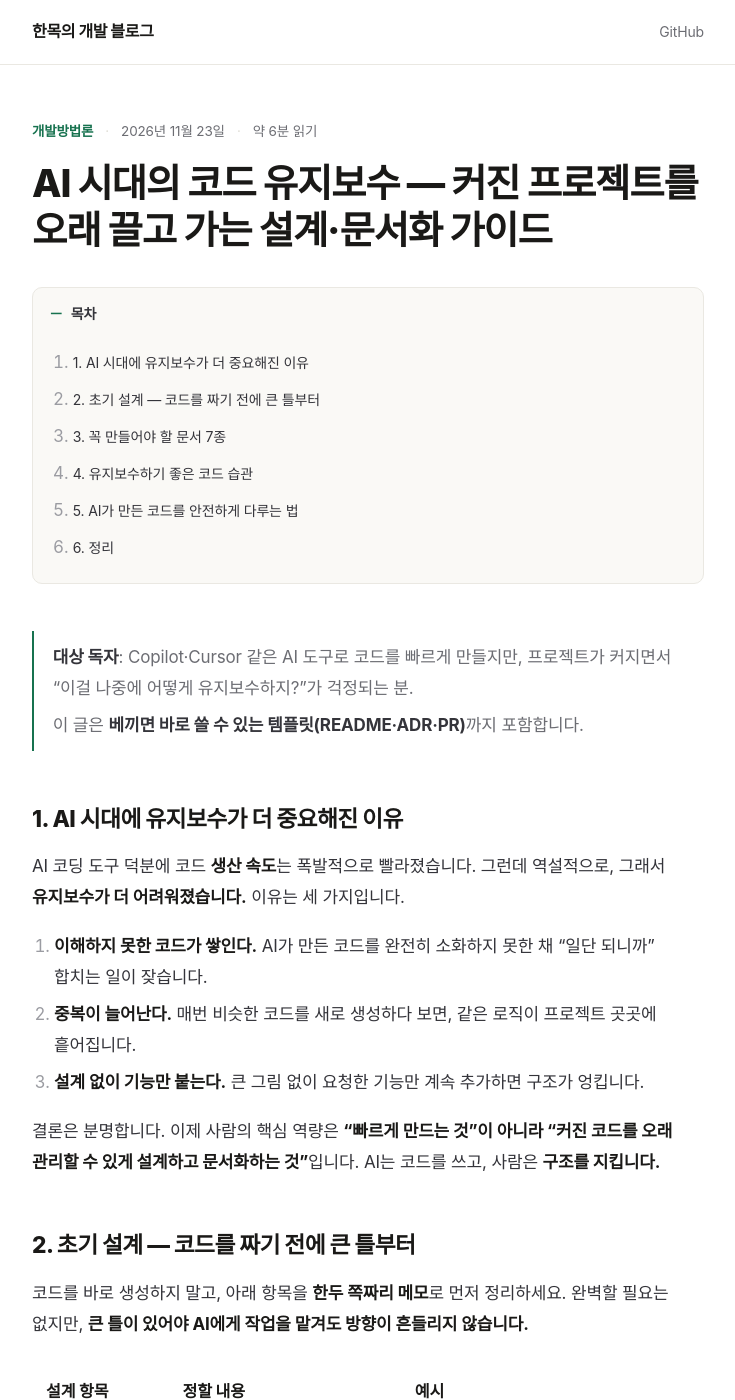
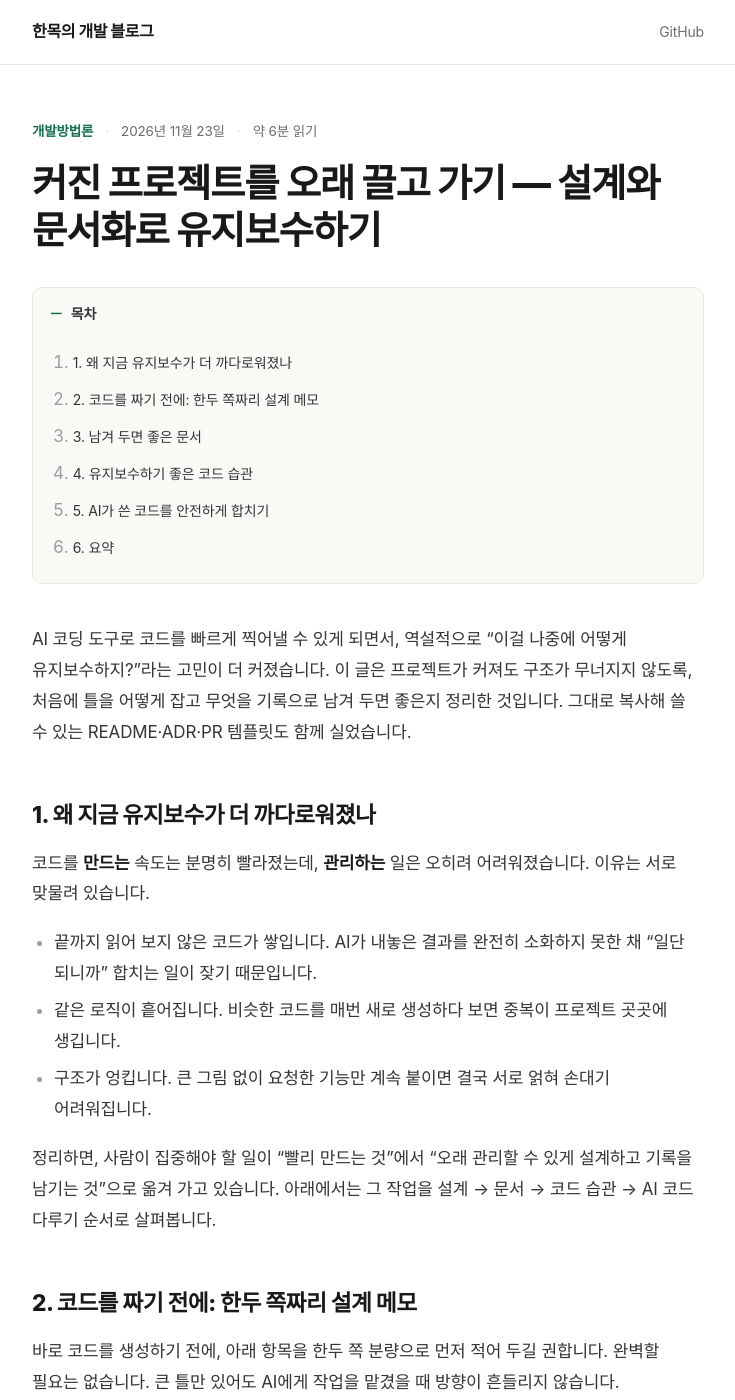
Before and after one commit to shm3041/shm3041.github.io, a Jekyll site: the page built from _posts/2026-11-23-ai-code-maintenance.md, in a window 1280 px wide and 1400 px high. Shown: the whole window, without its empty margins (272-1007 px from the left). Built offline with Jekyll 4.4.1, drawn with Linux system fonts in a browser that asks for light colours; some web fonts are replaced; some of the changed text lies outside the part shown.

Commit message:
docs: AI 유지보수 글 문체·구성 다듬기

````diff
--- a/_posts/2026-11-23-ai-code-maintenance.md
+++ b/_posts/2026-11-23-ai-code-maintenance.md
@@ -1,43 +1,39 @@
 ---
 layout: post
 order: 2
-title: AI 시대의 코드 유지보수 — 커진 프로젝트를 오래 끌고 가는 설계·문서화 가이드
+title: 커진 프로젝트를 오래 끌고 가기 — 설계와 문서화로 유지보수하기
 date: 2026-11-23 10:00:00 +0900
 categories: 개발방법론
-description: AI가 코드를 빠르게 찍어낼수록 사람은 구조와 문서로 중심을 잡아야 합니다. 초기 설계 체크리스트, 꼭 만들어야 할 문서 7종(README·ADR·PR 템플릿 포함), 유지보수 습관, 그리고 AI가 만든 코드를 안전하게 다루는 방법을 실전 예시와 함께 정리합니다.
+description: AI로 코드를 빠르게 만들 수 있게 되면서 오히려 유지보수가 어려워진 이유를 짚고, 초기 설계를 정리하는 방법, 꼭 남겨야 할 문서(README·ADR·PR 템플릿 포함), 그리고 AI가 쓴 코드를 안전하게 합치는 습관을 정리합니다.
 ---
 
-> **대상 독자**: Copilot·Cursor 같은 AI 도구로 코드를 빠르게 만들지만, 프로젝트가 커지면서 "이걸 나중에 어떻게 유지보수하지?"가 걱정되는 분.
->
-> 이 글은 **베끼면 바로 쓸 수 있는 템플릿(README·ADR·PR)**까지 포함합니다.
+AI 코딩 도구로 코드를 빠르게 찍어낼 수 있게 되면서, 역설적으로 "이걸 나중에 어떻게 유지보수하지?"라는 고민이 더 커졌습니다. 이 글은 프로젝트가 커져도 구조가 무너지지 않도록, 처음에 틀을 어떻게 잡고 무엇을 기록으로 남겨 두면 좋은지 정리한 것입니다. 그대로 복사해 쓸 수 있는 README·ADR·PR 템플릿도 함께 실었습니다.
 
-## 1. AI 시대에 유지보수가 더 중요해진 이유
+## 1. 왜 지금 유지보수가 더 까다로워졌나
 
-AI 코딩 도구 덕분에 코드 **생산 속도**는 폭발적으로 빨라졌습니다. 그런데 역설적으로, 그래서 **유지보수가 더 어려워졌습니다.** 이유는 세 가지입니다.
+코드를 **만드는** 속도는 분명히 빨라졌는데, **관리하는** 일은 오히려 어려워졌습니다. 이유는 서로 맞물려 있습니다.
 
-1. **이해하지 못한 코드가 쌓인다.** AI가 만든 코드를 완전히 소화하지 못한 채 "일단 되니까" 합치는 일이 잦습니다.
-2. **중복이 늘어난다.** 매번 비슷한 코드를 새로 생성하다 보면, 같은 로직이 프로젝트 곳곳에 흩어집니다.
-3. **설계 없이 기능만 붙는다.** 큰 그림 없이 요청한 기능만 계속 추가하면 구조가 엉킵니다.
+- 끝까지 읽어 보지 않은 코드가 쌓입니다. AI가 내놓은 결과를 완전히 소화하지 못한 채 "일단 되니까" 합치는 일이 잦기 때문입니다.
+- 같은 로직이 흩어집니다. 비슷한 코드를 매번 새로 생성하다 보면 중복이 프로젝트 곳곳에 생깁니다.
+- 구조가 엉킵니다. 큰 그림 없이 요청한 기능만 계속 붙이면 결국 서로 얽혀 손대기 어려워집니다.
 
-결론은 분명합니다. 이제 사람의 핵심 역량은 **"빠르게 만드는 것"이 아니라 "커진 코드를 오래 관리할 수 있게 설계하고 문서화하는 것"**입니다. AI는 코드를 쓰고, 사람은 **구조를 지킵니다.**
+정리하면, 사람이 집중해야 할 일이 "빨리 만드는 것"에서 "오래 관리할 수 있게 설계하고 기록을 남기는 것"으로 옮겨 가고 있습니다. 아래에서는 그 작업을 설계 → 문서 → 코드 습관 → AI 코드 다루기 순서로 살펴봅니다.
 
-## 2. 초기 설계 — 코드를 짜기 전에 큰 틀부터
+## 2. 코드를 짜기 전에: 한두 쪽짜리 설계 메모
 
-코드를 바로 생성하지 말고, 아래 항목을 **한두 쪽짜리 메모**로 먼저 정리하세요. 완벽할 필요는 없지만, **큰 틀이 있어야 AI에게 작업을 맡겨도 방향이 흔들리지 않습니다.**
+바로 코드를 생성하기 전에, 아래 항목을 한두 쪽 분량으로 먼저 적어 두길 권합니다. 완벽할 필요는 없습니다. 큰 틀만 있어도 AI에게 작업을 맡겼을 때 방향이 흔들리지 않습니다.
 
-| 설계 항목 | 정할 내용 | 예시 |
-|-----------|-----------|------|
-| 목적 | 이 소프트웨어가 **무엇을** 하는가 | "일정을 관리하는 웹 서비스" |
-| 사용자/시나리오 | **누가 어떤 상황에서** 쓰는가 | "직장인이 모바일로 일정 등록" |
-| 기능 분해 | 기능을 **덩어리**로 나눔 | 로그인 / 일정 CRUD / 알림 |
-| 폴더 구조 | 코드를 **어디에** 둘지 | `/api`, `/web`, `/db`, `/shared` |
-| 데이터 모델 | 다루는 **데이터의 형태** | 일정 = {제목, 시작, 종료, 반복} |
+| 항목 | 정할 내용 | 예시 |
+|------|-----------|------|
+| 목적 | 이 소프트웨어가 무엇을 하는가 | "일정을 관리하는 웹 서비스" |
+| 사용자/시나리오 | 누가 어떤 상황에서 쓰는가 | "직장인이 모바일로 일정 등록" |
+| 기능 분해 | 기능을 덩어리로 나눔 | 로그인 / 일정 CRUD / 알림 |
+| 폴더 구조 | 코드를 어디에 둘지 | `/api`, `/web`, `/db`, `/shared` |
+| 데이터 모델 | 다루는 데이터의 형태 | 일정 = {제목, 시작, 종료, 반복} |
 | 기술 선택 | 언어·프레임워크·DB | React, FastAPI, PostgreSQL |
 | 비기능 요구 | 성능·보안·확장성 기준 | "응답 200ms 이내", "비밀번호 해싱" |
 
-### 폴더 구조는 "한 가지 기준"으로
-
-흔한 실수는 폴더를 **일관성 없이** 나누는 것입니다. 보통 두 가지 방식 중 하나를 **골라서 끝까지** 지킵니다.
+폴더 구조를 나눌 때 가장 흔한 실수는 기준을 섞는 것입니다. 보통은 아래 두 방식 중 하나를 골라 끝까지 지킵니다.
 
 ```text
 # 방식 A — 역할(레이어)별          # 방식 B — 기능(도메인)별
@@ -51,23 +47,23 @@ src/                               src/
                                        └─ schedule.service
 ```
 
-작은 프로젝트는 방식 A, 기능이 많아지는 프로젝트는 방식 B가 유리한 경우가 많습니다. **중요한 건 섞지 않는 것**입니다.
+규모가 작을 때는 방식 A가, 기능이 많아지는 프로젝트에서는 방식 B가 편한 경우가 많습니다. 어느 쪽을 고르든 중요한 것은 두 기준을 섞지 않는 것입니다.
 
-## 3. 꼭 만들어야 할 문서 7종
+## 3. 남겨 두면 좋은 문서
 
-문서는 "미래의 나"와 "동료"를 위한 투자입니다. 처음엔 짧게 시작해 점점 채우세요.
+문서는 몇 달 뒤의 자신과 동료를 위한 투자입니다. 처음부터 완성할 필요는 없고, 짧게 시작해 조금씩 채워 나가면 됩니다. 아래 순서는 중요도에 가깝습니다.
 
-1. **README.md** — 프로젝트 소개, 실행 방법, 사용 예시. (가장 기본)
-2. **아키텍처 개요** — 전체 구조를 그림 한 장 + 설명으로.
+1. **README** — 프로젝트 소개, 실행 방법, 사용 예시. 가장 먼저 만들어야 할 문서입니다.
+2. **아키텍처 개요** — 전체 구조를 그림 한 장과 짧은 설명으로.
 3. **API 명세** — 각 기능의 요청·응답 형식.
 4. **데이터베이스 설계(ERD)** — 어떤 데이터를 어떤 표에 저장하는지.
-5. **코딩 컨벤션** — 이름 규칙, 폴더 규칙, 포맷 규칙 등 **팀의 약속.**
+5. **코딩 컨벤션** — 이름·폴더·포맷 규칙 같은 팀의 약속.
 6. **변경 이력(CHANGELOG)** — 버전별로 무엇이 바뀌었는지.
-7. **의사결정 기록(ADR)** — **"왜 이렇게 만들었는지"**를 남기는 짧은 메모.
+7. **의사결정 기록(ADR)** — "왜 이렇게 만들었는지"를 짧게 남기는 메모.
 
-특히 7번(ADR)은 AI 시대에 가치가 큽니다. 몇 달 뒤 코드만 봐서는 "왜 이 선택을 했는지" 알 수 없기 때문입니다.
+마지막 ADR은 특히 가치가 큽니다. 시간이 지나면 코드만 봐서는 "왜 이 선택을 했는지"를 알 수 없고, 그 맥락을 모른 채 고치다 보면 같은 고민을 반복하게 되기 때문입니다.
 
-### README 템플릿 (복붙용)
+아래는 그대로 가져다 쓸 수 있는 README와 ADR 템플릿입니다.
 
 ```markdown
 # 프로젝트 이름
@@ -114,49 +108,42 @@ npm run dev
 - 팀이 이미 익숙하다
 
 ## 대안과 트레이드오프
-- MongoDB: 스키마 유연하지만 관계 질의에 약함 → 탈락
+- MongoDB: 스키마는 유연하지만 관계 질의에 약함 → 탈락
 ```
 
 ## 4. 유지보수하기 좋은 코드 습관
 
-### (1) 한 가지 책임만 — 작게 쪼개기
-함수와 파일은 **한 가지 일**만 하도록 작게 나눕니다. 함수가 화면을 넘어가면 쪼갤 신호입니다. 길수록 버그가 숨습니다.
+큰 틀을 잡았다면, 실제 코드를 쓸 때 지키면 좋은 습관들이 있습니다.
 
-### (2) 이름이 곧 문서
-`data`, `tmp`, `a1` 대신 `userList`, `isLoggedIn`처럼 **역할이 드러나는 이름**을 씁니다. 좋은 이름은 주석을 줄여 줍니다.
+**한 가지 책임만 맡기기.** 함수와 파일은 한 가지 일만 하도록 작게 나눕니다. 함수가 화면 한 쪽을 넘어가면 쪼갤 신호로 보면 됩니다. 길어질수록 그 안에 버그가 숨기 쉽습니다.
 
-### (3) 중복 제거(DRY)
-같은 로직이 세 번 이상 반복되면 **공통 함수/모듈로** 묶습니다. 단, 성급한 추상화도 독이므로 "세 번째 반복"을 신호로 삼으세요.
+**이름으로 설명하기.** `data`, `tmp`, `a1` 대신 `userList`, `isLoggedIn`처럼 역할이 드러나는 이름을 씁니다. 이름이 좋으면 설명하는 주석이 줄어듭니다.
 
-### (4) 의존성 관리
-라이브러리는 꼭 필요한 것만, 버전을 고정해(lock 파일) 재현 가능하게 유지합니다. 쓰지 않는 패키지는 정리합니다.
+**중복은 세 번째에 묶기.** 같은 로직이 세 번 이상 반복되면 공통 함수나 모듈로 묶습니다. 다만 한두 번 보고 성급히 추상화하면 오히려 복잡해지므로, "세 번째 반복"을 신호로 삼는 편이 안전합니다.
 
-### (5) 테스트로 안전망 만들기
-핵심 기능에는 테스트를 붙입니다. 나중에 코드를 고칠 때 **"다른 곳을 망가뜨렸는지"**를 즉시 알 수 있어, 리팩터링이 두렵지 않게 됩니다.
+**의존성 줄이기.** 라이브러리는 꼭 필요한 것만 쓰고, 버전을 lock 파일로 고정해 어디서든 같은 결과가 나오게 합니다. 쓰지 않는 패키지는 그때그때 정리합니다.
 
-### (6) 기술 부채를 기록하기
-급하게 대충 짠 부분은 `// TODO:`나 이슈로 **남겨 두고** 나중에 갚습니다. 보이지 않는 부채가 가장 위험합니다.
+**테스트로 안전망 만들기.** 핵심 기능에 테스트를 붙여 두면, 나중에 코드를 고칠 때 다른 곳이 망가졌는지 바로 알 수 있어 리팩터링이 두렵지 않습니다.
 
-## 5. AI가 만든 코드를 안전하게 다루는 법
+**기술 부채는 눈에 보이게.** 급하게 대충 짠 부분은 `// TODO:`나 이슈로 남겨 두고 나중에 갚습니다. 기록되지 않은 부채가 가장 위험합니다.
 
-AI는 **초안 생성기**입니다. 그 결과물을 다루는 원칙을 정리합니다.
+## 5. AI가 쓴 코드를 안전하게 합치기
+
+AI는 초안을 빠르게 내주는 도구입니다. 그 결과물을 다룰 때의 흐름은 대체로 이렇습니다.
 
 ```mermaid
 flowchart LR
     A["AI에게 요청"] --> B["생성된 코드"]
-    B --> C{"내가 한 줄씩<br/>이해했는가?"}
+    B --> C{"한 줄씩 이해했는가?"}
     C -->|아니오| D["설명 요청·질문·수정"]
     D --> C
     C -->|예| E["테스트로 검증"]
     E --> F["합치기(merge)"]
 ```
 
-- **이해하지 못한 코드는 합치지 않는다.** "일단 되니까"가 가장 위험합니다.
-- **AI를 리뷰어로도 쓴다.** "이 코드의 문제점은?", "더 단순하게 바꾼다면?"처럼 되물어 개선점을 얻습니다.
-- **보안·비밀값을 조심한다.** AI가 만든 코드에 하드코딩된 키나 안전하지 않은 처리가 없는지 확인합니다.
-- **커밋은 작게, 메시지는 명확하게.** 변경 단위를 작게 유지하면 문제가 생겼을 때 되돌리기 쉽습니다.
+핵심은 이해하지 못한 코드를 합치지 않는 것입니다. "일단 되니까"가 나중에 가장 큰 비용으로 돌아옵니다. 반대로 AI를 리뷰어로 되쓰는 것도 유용합니다. "이 코드의 문제점은?", "더 단순하게 바꾼다면?"처럼 되물으면 개선점을 얻을 수 있습니다. 합치기 전에는 하드코딩된 키나 안전하지 않은 처리가 섞이지 않았는지 확인하고, 커밋은 작게 나눠 문제가 생겼을 때 쉽게 되돌릴 수 있게 둡니다.
 
-### PR(Pull Request) 템플릿 (복붙용)
+팀으로 작업한다면 PR에 아래 정도의 틀을 두면 리뷰가 수월해집니다.
 
 ```markdown
 ## 무엇을 했나요
@@ -174,11 +161,11 @@ flowchart LR
 - [ ] 비밀값이 포함되지 않았다
 ```
 
-## 6. 정리
+## 6. 요약
 
-- **설계 먼저, 코드는 나중에.** 큰 틀을 정하고 시작하세요.
-- **문서는 미래를 위한 투자.** README부터 꾸준히 채우고, "왜"는 ADR에 남기세요.
-- **작게·명확하게·중복 없이.** 유지보수의 3원칙입니다.
-- **AI는 보조, 검증은 사람.** 이해하지 못한 코드는 절대 합치지 마세요.
+- 코드보다 설계를 먼저 정합니다. 한두 쪽짜리 메모면 충분합니다.
+- 문서는 짧게 시작해 꾸준히 채우고, 특히 "왜"는 ADR에 남깁니다.
+- 코드는 작게·명확하게·중복 없이 유지합니다.
+- AI가 쓴 코드는 반드시 사람이 이해하고 검증한 뒤 합칩니다.
 
-AI가 코드를 빨리 만들어 줄수록, 사람은 **구조를 설계하고 지키는 역할**에 더 집중해야 합니다. 그것이 커진 프로젝트를 오래 끌고 가는 유일한 방법입니다.
+코드를 만드는 일이 빨라질수록, 그 코드를 오래 끌고 갈 수 있게 받치는 작업의 비중이 커집니다. 설계와 문서는 그 받침대입니다.
````
Also changed, not shown: other parts of _posts/2026-11-23-ai-code-maintenance.md (+0 -2 lines).
